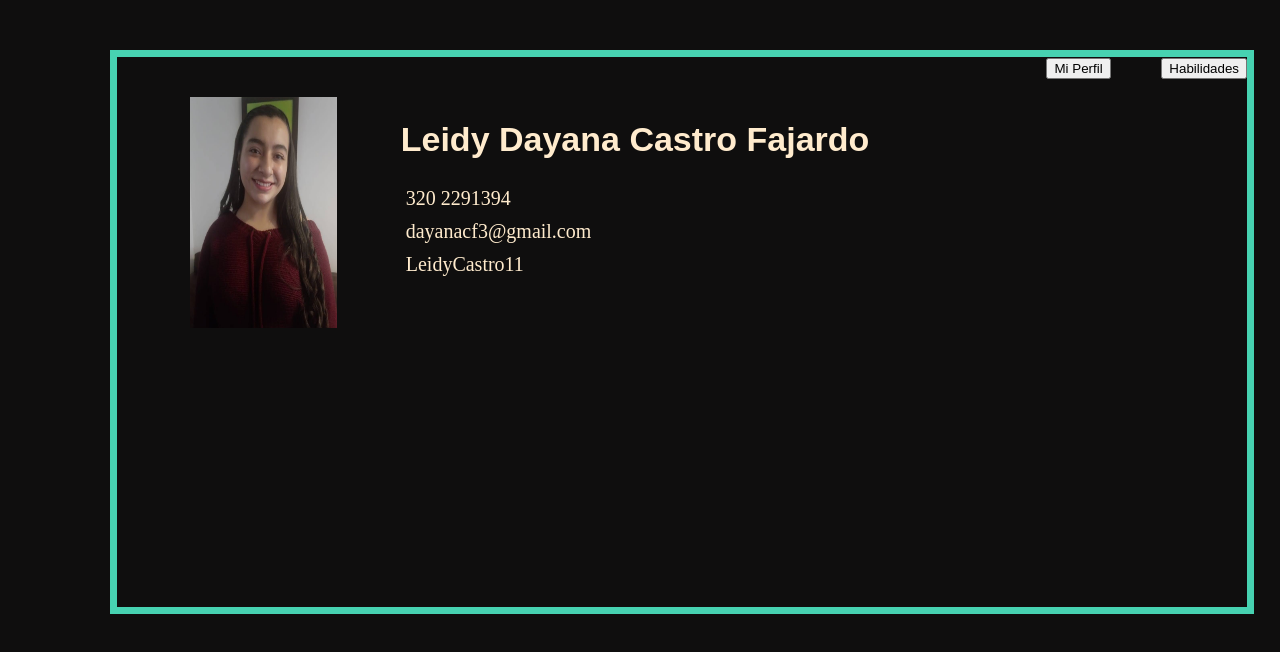
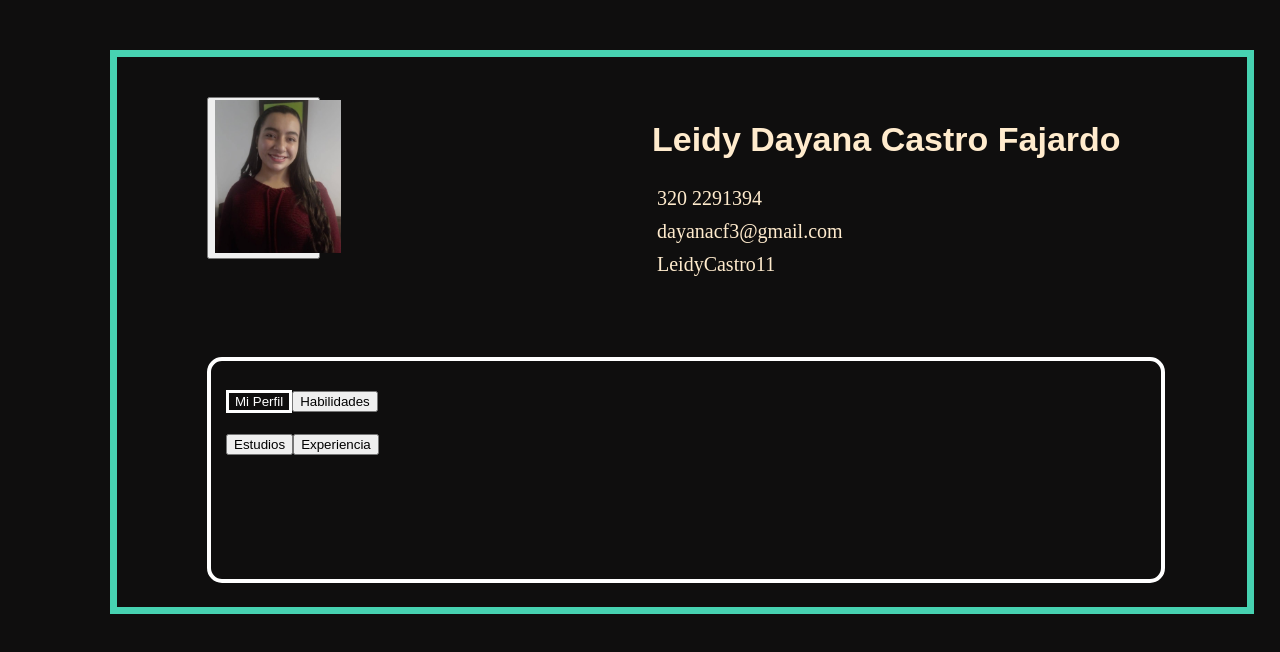
Before and after one commit to LeidyCastro11/CV_Leidy_Castro, a React (Create React App) app: page / in a window 1280 px wide. Shown: the top 652 px of the page. Built offline with nearby package versions, Linux system fonts and the light colour scheme; the HTML template or start-up script is replaced by a standard one.

Commit message:
Estado del proyecto 80%

```diff
--- a/src/App.js
+++ b/src/App.js
@@ -3,14 +3,20 @@ import {GlobalStyle} from './globalStyles';
 import { BrowserRouter as Router, Switch, Route } from 'react-router-dom';
 import Skills from './pages/Skills/Skills';
 import Yo from './pages/Yo/Yo.jsx';
+import Foto from './pages/Foto/Foto';
+import Study from './pages/Study/Study';
+import Experience from './pages/Experience/Experience';
 
 function App() {
   return (
     <Router>
       <GlobalStyle/>
       <Switch >
-        <Route path="/" exact component={Yo} />
+        <Route path="/" exact component={Foto} />
+        <Route path="/yo" exact component={Yo} />
         <Route path="/skills" excat component={Skills} />
+        <Route path="/estudios" excat component={Study} />
+        <Route path="/experiencia" excat component={Experience} />
       </Switch>
     </Router>
   );
--- a/src/Components/Habilidades.jsx
+++ b/src/Components/Habilidades.jsx
@@ -1,13 +1,16 @@
 import React from 'react' //Importar siempre react
 import '../utils/CSS/Habilidades.estilos.css'
 import Leidy from '../utils/images/foto_perfil.jpg'
+import {Link} from 'react-router-dom'
 
 const Habilidades = () => {
     return (
 
         <div className="container_Habilidades">
                 <div className="ContainerImage">
-                    <img src={Leidy} alt="Hola esta es Leidy" />
+                <Link to="/">
+                <button type="button"> <img src={Leidy} alt="Hola esta es Leidy" /></button>
+                </Link>
                 </div>
             <div className="ContainerText">
                 <h1 className="CuerpoTitle">Leidy Dayana Castro Fajardo</h1>
--- a/src/Components/Principal.jsx
+++ b/src/Components/Principal.jsx
@@ -2,27 +2,45 @@ import React from 'react' //Importar siempre react
 import '../utils/CSS/Principal.estilos.css'
 import Leidy from '../utils/images/foto_perfil.jpg'
 import {Link} from 'react-router-dom'
+
 
 const Principal = () => {
     return (
 
         <div className="container_Principal">
                     <div className="ContainerImage">
-                    <img src={Leidy} alt="Hola esta es Leidy" />
+                        <Link to="/">
+                        <button type="button"> <img src={Leidy} alt="Hola esta es Leidy" /></button>
+                        </Link>
                     </div>
                 <div className="ContainerText">
                     <h1 className="CuerpoTitle">Leidy Dayana Castro Fajardo</h1>
-                <p>320 2291394</p>
+                    <p><i class="fa fa-github" aria-hidden="true"></i>320 2291394</p>
                     <p>dayanacf3@gmail.com</p>
                     <p>LeidyCastro11</p>
                 </div>
 
-            <Link to="/">
-                <button>Mi Perfil</button>
+                <div className="Descripcion">
+                    <p>
+                    <Link to="/yo">
+                        <button className="botones" type="button">Mi Perfil</button>
                     </Link>
                     <Link to="/skills">
                         <button>Habilidades</button>
                     </Link>
+                    </p>
+
+                    <p>
+                    <Link to="/estudios">
+                        <button>Estudios</button>
+                    </Link>
+
+                    <Link to="/experiencia">
+                        <button>Experiencia</button>
+                    </Link>
+                    </p>
+                </div>
+
 
         </div>
 
--- a/src/Components/index.js
+++ b/src/Components/index.js
@@ -1,3 +1,4 @@
 export { default as Estudios} from './Estudios'
 export { default as Perfil } from './Perfil'
 export { default as Habilidades } from './Habilidades'
+export { default as Experiencia} from './Experiencia'
--- /dev/null
+++ b/src/pages/Experience/Experience.jsx
@@ -0,0 +1,13 @@
+import React from 'react'
+import Experiencia from '../../components/Experiencia';
+
+
+const Experience = () => {
+    return(
+        <>
+        <Experiencia />
+        </>
+    )
+}
+
+export default Experience;
--- /dev/null
+++ b/src/pages/Foto/Foto.jsx
@@ -0,0 +1,13 @@
+import React from 'react'
+import Principal from '../../components/Principal';
+
+
+const Foto = () => {
+    return(
+        <>
+        <Principal />
+        </>
+    )
+}
+
+export default Foto;
--- /dev/null
+++ b/src/pages/Study/Study.jsx
@@ -0,0 +1,13 @@
+import React from 'react'
+import Estudios from '../../components/Estudios';
+
+
+const Study = () => {
+    return(
+        <>
+        <Estudios />
+        </>
+    )
+}
+
+export default Study;
--- a/src/pages/Yo/Yo.jsx
+++ b/src/pages/Yo/Yo.jsx
@@ -1,11 +1,11 @@
 import React from 'react'
-import Principal from '../../components/Principal';
+import Perfil from '../../components/Perfil';
 
 
 const Yo = () => {
     return(
         <>
-        <Principal />
+        <Perfil />
         </>
     )
 }
--- a/src/utils/CSS/Principal.estilos.css
+++ b/src/utils/CSS/Principal.estilos.css
@@ -15,6 +15,13 @@ body, html {
     margin-left: 110px;
 }
 
+.botones {
+    margin-top: 10px;
+    background-color:#0F0E0E;
+    color: white;
+    border: 3px solid white;
+
+}
 .CuerpoTitle {
     margin-right: 96px;
 }
```
Lines whose indentation alone changed are shown as unchanged.
